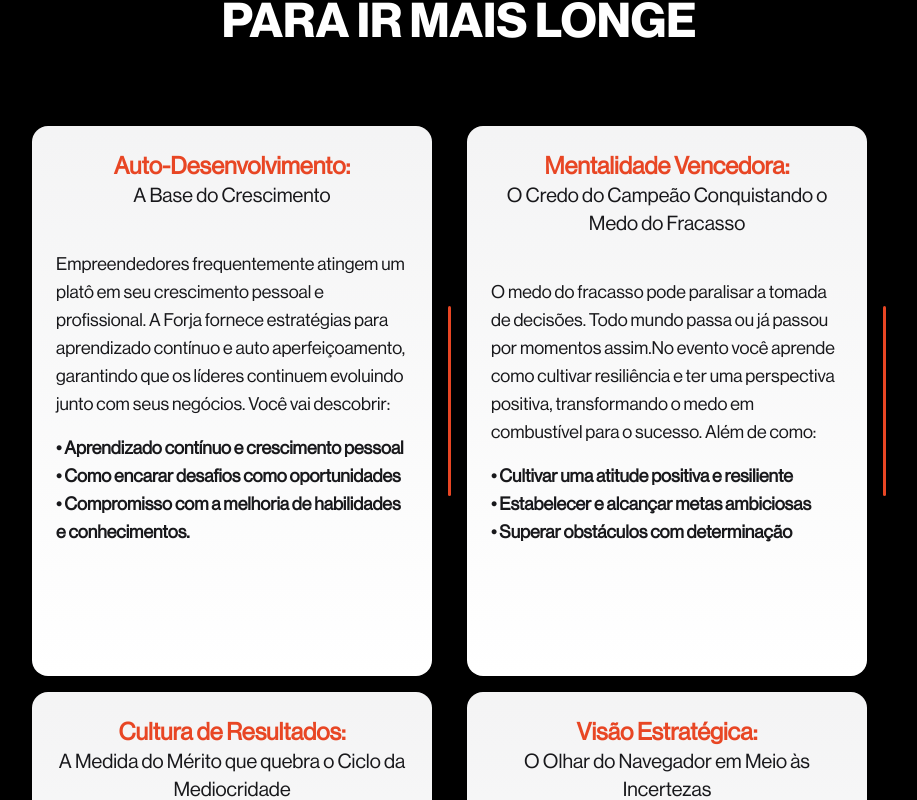
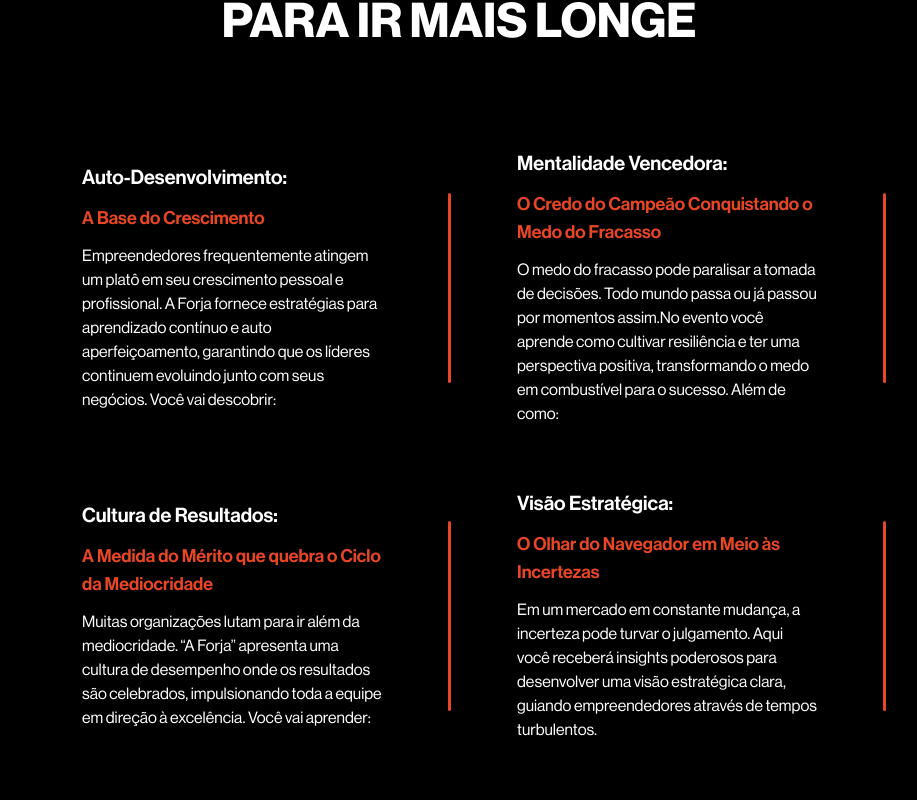
Before and after one commit to LM-Lucas-e-Marcelo/the-forge-frontend, a React (Vite) app: page / in a window 1280 px wide. Shown: the part 980-1780 px from the top of the page, without its empty margins (181-1098 px from the left). Built offline with nearby package versions, Linux system fonts and the light colour scheme.

Commit message:
refactor KnowCard component: simplify props, enhance layout, and improve styling

```diff
--- a/src/components/know/know-card.tsx
+++ b/src/components/know/know-card.tsx
@@ -2,27 +2,21 @@ type KnowCardProps = {
   title: string;
   subTitle: string;
   text: string;
-  benefits: string[];
 };
 
-export const KnowCard = ({
-  title,
-  subTitle,
-  text,
-  benefits,
-}: KnowCardProps) => {
+export const KnowCard = ({ title, subTitle, text }: KnowCardProps) => {
   return (
-    <div className="bg-gradient-to-b from-zinc-100 to-white text-white p-6 max-w-[400px]  rounded-2xl w-full min-h-[550px]">
-      <section className="w-full flex flex-col justify-center items-center">
-        <h1 className="text-2xl  z-10 font-extrabold text-primary">{title}</h1>
-        <p className="text-xl text-zinc-900 z-10 text-center ">{subTitle}</p>
-      </section>
-      <p className="mt-10 text-lg text-zinc-900">{text}</p>
-      <section className="flex flex-col mt-4 text-zinc-900 font-extrabold text-lg">
-        {benefits.map((benefit) => (
-          <span key={benefit}>• {benefit}</span>
-        ))}
-      </section>
+    <div className="text-white p-6 max-w-[400px] w-full flex items-center justify-center">
+      <div className="max-w-[300px] h-[2-0px] flex flex-col items-center gap-3">
+        <section className="w-full flex flex-col justify-center gap-3">
+          <div
+            className="text-xl z-10 text-white font-secondary"
+            dangerouslySetInnerHTML={{ __html: title }}
+          />
+          <p className="text-lg text-primary z-10 font-secondary">{subTitle}</p>
+        </section>
+        <p className=" text-md text-white">{text}</p>
+      </div>
     </div>
   );
 };
```
